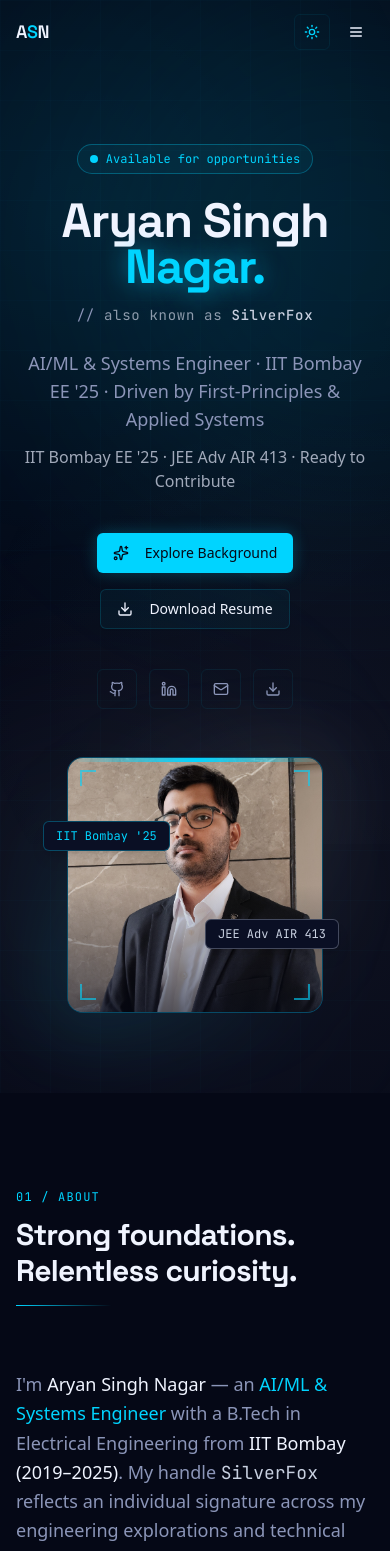
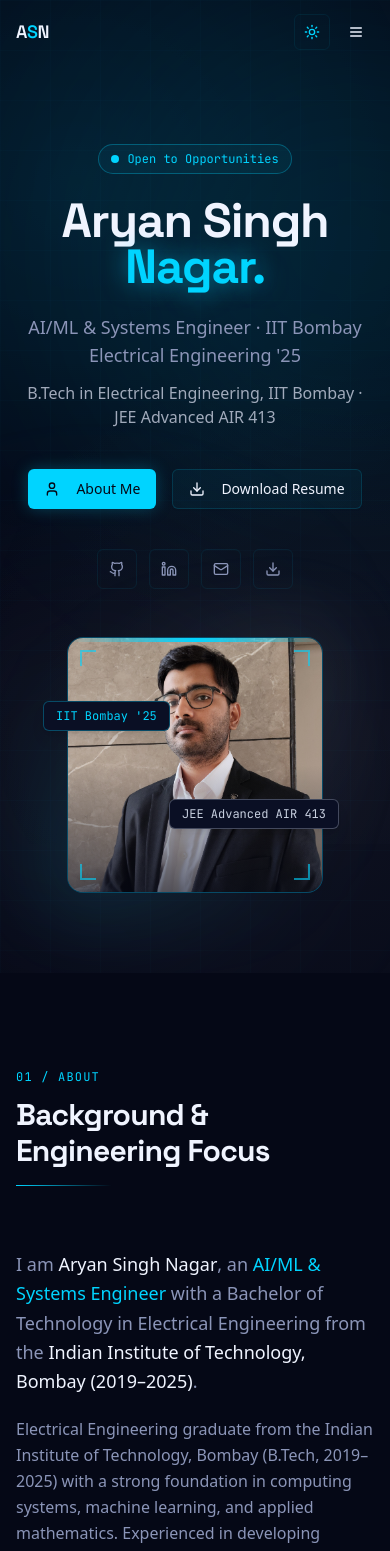
Before and after one commit to aryansinghnagar/aryansinghnagar.github.io, a Next.js app: page / in a window 390 px wide. Shown: the top 1551 px of the page. Built offline with nearby package versions, Linux system fonts and the light colour scheme.

Commit message:
style: enforce strictly professional phrasing, remove informal handles and jargon

```diff
--- a/src/app/layout.tsx
+++ b/src/app/layout.tsx
@@ -25,21 +25,21 @@ const jetbrainsMono = JetBrains_Mono({
 });
 
 export const metadata: Metadata = {
-  title: "Aryan Singh Nagar — AI/ML & Systems Engineer",
+  title: "Aryan Singh Nagar — AI/ML & Systems Engineer | IIT Bombay '25",
   description:
-    "IIT Bombay EE '25 graduate (JEE Adv AIR 413) engineering agentic LLM infrastructure, low-latency computer vision, and privacy-preserving systems. Shipped multimodal ML pipelines (35+ FPS), microservices (1,000+ QPS), and post-quantum protocols.",
+    "Portfolio of Aryan Singh Nagar — Electrical Engineering graduate from IIT Bombay ('25, JEE Advanced AIR 413). Specializing in AI/ML, computing systems, and software engineering with strong analytical foundations.",
   keywords: [
     "Aryan Singh Nagar",
-    "SilverFox",
     "AI/ML Engineer",
     "Systems Engineer",
-    "Agentic AI",
-    "LLM Engineer",
+    "IIT Bombay",
+    "Machine Learning",
+    "Software Engineer",
     "Computer Vision",
-    "Post-Quantum Cryptography",
-    "IIT Bombay",
-    "Software Engineer",
-    "Portfolio",
+    "Electrical Engineering",
+    "Python",
+    "C++",
+    "Rust",
   ],
   authors: [{ name: "Aryan Singh Nagar" }],
   creator: "Aryan Singh Nagar",
@@ -51,9 +51,9 @@ export const metadata: Metadata = {
     apple: "/logo.svg",
   },
   openGraph: {
-    title: "Aryan Singh Nagar — AI/ML & Systems Engineer",
+    title: "Aryan Singh Nagar — AI/ML & Systems Engineer | IIT Bombay '25",
     description:
-      "IIT Bombay '25 · JEE Adv AIR 413 · Agentic LLM Infrastructure · Low-Latency Vision · Systems Security",
+      "IIT Bombay '25 (B.Tech EE) · JEE Advanced AIR 413 · AI/ML & Systems Engineer",
     url: "https://aryansinghnagar.github.io",
     siteName: "Aryan Singh Nagar",
     type: "profile",
@@ -61,9 +61,9 @@ export const metadata: Metadata = {
   },
   twitter: {
     card: "summary_large_image",
-    title: "Aryan Singh Nagar — AI/ML & Systems Engineer",
+    title: "Aryan Singh Nagar — AI/ML & Systems Engineer | IIT Bombay '25",
     description:
-      "IIT Bombay '25 · JEE Adv AIR 413 · Agentic LLM Infrastructure · Low-Latency Vision · Systems Security",
+      "IIT Bombay '25 (B.Tech EE) · JEE Advanced AIR 413 · AI/ML & Systems Engineer",
   },
   robots: {
     index: true,
@@ -94,7 +94,6 @@ export default function RootLayout({
               "@context": "https://schema.org",
               "@type": "Person",
               name: "Aryan Singh Nagar",
-              alternateName: "SilverFox",
               jobTitle: "AI/ML & Systems Engineer",
               email: "auricwings13@gmail.com",
               url: "https://aryansinghnagar.github.io",
@@ -107,15 +106,15 @@ export default function RootLayout({
                 name: "Indian Institute of Technology, Bombay",
               },
               knowsAbout: [
-                "Generative AI",
-                "Large Language Models",
+                "Artificial Intelligence",
                 "Machine Learning",
                 "Computer Vision",
+                "Systems Engineering",
                 "Python",
-                "TensorFlow",
-                "Full-Stack Development",
-                "NLP",
-                "Deep Learning",
+                "C++",
+                "Rust",
+                "Data Structures and Algorithms",
+                "Software Engineering",
               ],
             }),
           }}
--- a/src/app/page.tsx
+++ b/src/app/page.tsx
@@ -1,5 +1,5 @@
 import { Navbar } from '@/components/navbar';
-import { Hero } from '@/components/sections/hero';
+import { Intro } from '@/components/sections/intro';
 import { About } from '@/components/sections/about';
 import { Skills } from '@/components/sections/skills';
 import { Education } from '@/components/sections/education';
@@ -17,7 +17,7 @@ export default function Home() {
       <div className="relative z-10 flex flex-col flex-1">
         <Navbar />
         <main className="flex-1">
-          <Hero />
+          <Intro />
           <About />
           <Skills />
           <Education />
--- a/src/components/footer.tsx
+++ b/src/components/footer.tsx
@@ -1,6 +1,6 @@
 'use client';
 
-import { Github, Linkedin, Mail, Download, Heart } from 'lucide-react';
+import { Github, Linkedin, Mail, Download } from 'lucide-react';
 import { profile, socials, navItems } from '@/lib/portfolio-data';
 
 const socialIcons = {
@@ -26,7 +26,7 @@ export function Footer() {
               Aryan Singh <span className="text-neon">Nagar</span>
             </div>
             <div className="font-mono text-xs text-muted-foreground mb-3">
-              {"// "}also known as <span className="text-platinum">SilverFox</span>
+              B.Tech, Electrical Engineering · IIT Bombay &apos;25
             </div>
             <p className="text-sm text-muted-foreground max-w-xs">
               {profile.tagline}
@@ -36,7 +36,7 @@ export function Footer() {
           {/* Nav */}
           <div>
             <div className="font-mono text-xs text-neon uppercase tracking-widest mb-4">
-              Navigate
+              Navigation
             </div>
             <ul className="grid grid-cols-2 gap-2">
               {navItems.map((item) => (
@@ -88,11 +88,10 @@ export function Footer() {
         {/* Bottom bar */}
         <div className="mt-10 pt-6 border-t border-border/30 flex flex-col sm:flex-row items-center justify-between gap-3">
           <p className="text-xs text-muted-foreground font-mono">
-            © {year} Aryan Singh Nagar. Built with Next.js, Tailwind &amp; Framer Motion.
+            © {year} Aryan Singh Nagar. All rights reserved.
           </p>
-          <p className="text-xs text-muted-foreground font-mono flex items-center gap-1.5">
-            Designed in dark neon blue &amp; platinum
-            <Heart className="h-3 w-3 text-neon fill-neon" />
+          <p className="text-xs text-muted-foreground font-mono">
+            Indian Institute of Technology, Bombay · Electrical Engineering (2019–2025)
           </p>
         </div>
       </div>
--- a/src/components/navbar.tsx
+++ b/src/components/navbar.tsx
@@ -33,14 +33,14 @@ export function Navbar() {
         <div className="flex h-16 items-center justify-between">
           {/* Logo */}
           <a
-            href="#hero"
+            href="#intro"
             className="group flex items-center gap-2 font-display font-semibold"
           >
             <span className="text-lg tracking-tight">
               A<span className="text-neon">S</span>N
             </span>
             <span className="hidden sm:inline text-xs font-mono text-muted-foreground group-hover:text-platinum transition-colors">
-              /SilverFox
+              · IIT Bombay
             </span>
           </a>
 
--- a/src/components/sections/about.tsx
+++ b/src/components/sections/about.tsx
@@ -19,7 +19,7 @@ export function About() {
         >
           <p className="font-mono text-xs text-neon tracking-widest mb-3">01 / ABOUT</p>
           <h2 className="font-display text-3xl sm:text-4xl lg:text-5xl font-bold tracking-tight">
-            Strong foundations. Relentless curiosity.
+            Background &amp; Engineering Focus
           </h2>
           <div className="mt-4 h-px w-24 bg-gradient-to-r from-neon to-transparent" />
         </motion.div>
@@ -34,11 +34,9 @@ export function About() {
             className="lg:col-span-7 space-y-5"
           >
             <p className="text-lg text-muted-foreground leading-relaxed">
-              I&apos;m <span className="text-foreground font-medium">Aryan Singh Nagar</span> — an{' '}
-              <span className="text-neon font-medium">AI/ML &amp; Systems Engineer</span> with a B.Tech in Electrical Engineering from{' '}
-              <span className="text-foreground font-medium">IIT Bombay (2019–2025)</span>. My handle{' '}
-              <span className="text-platinum font-mono">SilverFox</span> reflects an individual signature
-              across my engineering explorations and technical deep dives.
+              I am <span className="text-foreground font-medium">Aryan Singh Nagar</span>, an{' '}
+              <span className="text-neon font-medium">AI/ML &amp; Systems Engineer</span> with a Bachelor of Technology in Electrical Engineering from the{' '}
+              <span className="text-foreground font-medium">Indian Institute of Technology, Bombay (2019–2025)</span>.
             </p>
 
             <p className="text-muted-foreground leading-relaxed">
@@ -46,11 +44,11 @@ export function About() {
             </p>
 
             <p className="text-muted-foreground leading-relaxed">
-              My technical work centers on understanding core systems from first principles. Through self-directed exploratory prototyping and hands-on experiments, I investigate <span className="text-foreground">agentic LLM orchestration &amp; prompt architectures</span>, <span className="text-foreground">low-latency computer vision pipelines</span>, <span className="text-foreground">systems programming &amp; concurrency</span>, and <span className="text-foreground">applied cryptographic protocols</span>. Rather than treating frameworks as black boxes, I focus on understanding underlying abstractions, profiling performance bottlenecks, and writing clean, maintainable code.
+              My technical work centers on understanding computing systems from first principles. Through rigorous exploratory implementations, I investigate <span className="text-foreground">machine learning architectures &amp; prompt design</span>, <span className="text-foreground">low-latency computer vision</span>, <span className="text-foreground">systems programming &amp; concurrency</span>, and <span className="text-foreground">applied cryptography</span>. Rather than treating high-level frameworks as black boxes, I focus on understanding underlying abstractions, analyzing computational complexity, and writing clean, reliable, and maintainable software.
             </p>
 
             <p className="text-muted-foreground leading-relaxed">
-              As a 2025 graduate with a rigorous analytical pedigree, I bring high agency, fast learning velocity, and genuine enthusiasm for tackling steep engineering challenges. I am eager to contribute this foundational strength, curiosity, and disciplined execution to high-caliber engineering teams solving hard, impactful problems.
+              With a strong analytical and quantitative foundation from IIT Bombay, I combine rapid technical comprehension with disciplined execution. I am seeking full-time opportunities where I can contribute to core engineering initiatives, collaborate with experienced engineering teams, and deliver reliable, high-performance software.
             </p>
 
             {/* Pull quote */}
@@ -66,7 +64,7 @@ export function About() {
               <FactRow icon={MapPin} label="Location" value={profile.location} />
               <FactRow icon={Mail} label="Email" value={profile.email} />
               <FactRow icon={Phone} label="Phone" value={profile.phone} />
-              <FactRow icon={GraduationCap} label="Education" value="IIT Bombay EE '25" />
+              <FactRow icon={GraduationCap} label="Education" value="IIT Bombay (B.Tech EE '25)" />
             </div>
           </motion.div>
 
--- a/src/components/sections/education.tsx
+++ b/src/components/sections/education.tsx
@@ -18,7 +18,7 @@ export function Education() {
         >
           <p className="font-mono text-xs text-neon tracking-widest mb-3">03 / EDUCATION</p>
           <h2 className="font-display text-3xl sm:text-4xl lg:text-5xl font-bold tracking-tight">
-            Foundations &amp; credentials.
+            Education &amp; Academic Credentials
           </h2>
           <div className="mt-4 h-px w-24 bg-gradient-to-r from-neon to-transparent" />
         </motion.div>
@@ -105,7 +105,7 @@ export function Education() {
           <div>
             <h3 className="font-display text-lg font-semibold text-platinum flex items-center gap-2 mb-4">
               <Trophy className="h-5 w-5 text-neon" />
-              Achievements
+              Honors &amp; Awards
             </h3>
             <div className="space-y-3">
               {achievements.map((ach, i) => (
--- a/src/components/sections/hero.tsx
+++ b/src/components/sections/intro.tsx
@@ -1,7 +1,7 @@
 'use client';
 
 import { motion } from 'framer-motion';
-import { ArrowDown, Download, Github, Linkedin, Mail, Sparkles } from 'lucide-react';
+import { ArrowDown, Download, Github, Linkedin, Mail, User } from 'lucide-react';
 import { Button } from '@/components/ui/button';
 import Image from 'next/image';
 import { profile, socials } from '@/lib/portfolio-data';
@@ -13,10 +13,10 @@ const socialIcons = {
   file: Download,
 };
 
-export function Hero() {
+export function Intro() {
   return (
     <section
-      id="hero"
+      id="intro"
       className="relative min-h-screen flex items-center justify-center overflow-hidden pt-16"
     >
       {/* Background layers */}
@@ -42,7 +42,7 @@ export function Hero() {
                 <span className="animate-ping absolute inline-flex h-full w-full rounded-full bg-neon opacity-75" />
                 <span className="relative inline-flex rounded-full h-2 w-2 bg-neon" />
               </span>
-              Available for opportunities
+              Open to Opportunities
             </motion.div>
 
             <motion.h1
@@ -58,17 +58,7 @@ export function Hero() {
             <motion.p
               initial={{ opacity: 0, y: 20 }}
               animate={{ opacity: 1, y: 0 }}
-              transition={{ duration: 0.6, delay: 0.3 }}
-              className="mt-4 font-mono text-sm sm:text-base text-platinum/70 tracking-wider"
-            >
-              <span className="text-muted-foreground">{"//"}</span> also known as{' '}
-              <span className="text-platinum font-medium">{profile.handle}</span>
-            </motion.p>
-
-            <motion.p
-              initial={{ opacity: 0, y: 20 }}
-              animate={{ opacity: 1, y: 0 }}
-              transition={{ duration: 0.7, delay: 0.4 }}
+              transition={{ duration: 0.7, delay: 0.3 }}
               className="mt-6 text-lg sm:text-xl text-muted-foreground max-w-2xl lg:mx-0 mx-auto"
             >
               {profile.tagline}
@@ -77,7 +67,7 @@ export function Hero() {
             <motion.p
               initial={{ opacity: 0, y: 20 }}
               animate={{ opacity: 1, y: 0 }}
-              transition={{ duration: 0.7, delay: 0.5 }}
+              transition={{ duration: 0.7, delay: 0.4 }}
               className="mt-3 text-base text-platinum/80 font-medium"
             >
               {profile.subTagline}
@@ -86,7 +76,7 @@ export function Hero() {
             <motion.div
               initial={{ opacity: 0, y: 20 }}
               animate={{ opacity: 1, y: 0 }}
-              transition={{ duration: 0.7, delay: 0.6 }}
+              transition={{ duration: 0.7, delay: 0.5 }}
               className="mt-10 flex flex-wrap gap-4 justify-center lg:justify-start"
             >
               <Button
@@ -95,8 +85,8 @@ export function Hero() {
                 className="bg-neon text-background hover:bg-neon/90 font-medium glow-neon-soft"
               >
                 <a href="#about">
-                  <Sparkles className="h-4 w-4 mr-2" />
-                  Explore Background
+                  <User className="h-4 w-4 mr-2" />
+                  About Me
                 </a>
               </Button>
               <Button
@@ -155,7 +145,7 @@ export function Hero() {
 
                 <Image
                   src={profile.headshot}
-                  alt="Aryan Singh Nagar — headshot"
+                  alt="Aryan Singh Nagar"
                   fill
                   priority
                   sizes="(max-width: 640px) 256px, (max-width: 1024px) 320px, 384px"
@@ -187,7 +177,7 @@ export function Hero() {
                 transition={{ duration: 0.6, delay: 1.0 }}
                 className="absolute -right-4 bottom-1/4 px-3 py-1.5 rounded-md bg-card border border-platinum/30 text-xs font-mono text-platinum shadow-lg"
               >
-                JEE Adv AIR 413
+                JEE Advanced AIR 413
               </motion.div>
             </div>
           </motion.div>
@@ -200,7 +190,7 @@ export function Hero() {
           transition={{ duration: 0.6, delay: 1.2 }}
           className="absolute bottom-8 left-1/2 -translate-x-1/2 hidden sm:flex flex-col items-center gap-2"
         >
-          <span className="text-xs font-mono text-muted-foreground tracking-widest">SCROLL</span>
+          <span className="text-xs font-mono text-muted-foreground tracking-widest">EXPLORE</span>
           <motion.div
             animate={{ y: [0, 6, 0] }}
             transition={{ duration: 1.5, repeat: Infinity, ease: 'easeInOut' }}
--- a/src/lib/portfolio-data.ts
+++ b/src/lib/portfolio-data.ts
@@ -5,9 +5,8 @@
 
 export const profile = {
   name: "Aryan Singh Nagar",
-  handle: "SilverFox",
-  tagline: "AI/ML & Systems Engineer · IIT Bombay EE '25 · Driven by First-Principles & Applied Systems",
-  subTagline: "IIT Bombay EE '25 · JEE Adv AIR 413 · Ready to Contribute",
+  tagline: "AI/ML & Systems Engineer · IIT Bombay Electrical Engineering '25",
+  subTagline: "B.Tech in Electrical Engineering, IIT Bombay · JEE Advanced AIR 413",
   location: "India (Open to Relocation)",
   email: "auricwings13@gmail.com",
   phone: "+91 782-775-6669",
@@ -16,9 +15,9 @@ export const profile = {
   linkedin: "https://www.linkedin.com/in/aryan-singh-nagar-414675263",
   github: "https://github.com/aryansinghnagar",
   summary:
-    "IIT Bombay Electrical Engineering graduate (B.Tech, 2019–2025) with strong foundations in computing systems, machine learning, and applied mathematics. Passionate about exploring complex engineering problems from first principles—diving deep into AI/ML pipelines, low-latency systems, and privacy-preserving architectures through hands-on exploratory prototyping. Driven by curiosity, rapid learning velocity, and a disciplined commitment to building resilient software.",
+    "Electrical Engineering graduate from the Indian Institute of Technology, Bombay (B.Tech, 2019–2025) with a strong foundation in computing systems, machine learning, and applied mathematics. Experienced in developing exploratory implementations across AI/ML pipelines, low-latency computing, and systems software. Demonstrates high analytical rigor, rapid technical comprehension, and a disciplined approach to building reliable, high-performance software.",
   philosophy:
-    "I believe high-impact engineering begins with deep foundational curiosity. Whether experimenting with emerging ML architectures, exploring systems internals, or dissecting distributed protocols, I approach technical problems from first principles—optimizing for correctness, clarity, and continuous learning.",
+    "I approach engineering challenges through first-principles analysis and disciplined implementation. Grounded in a strong mathematical and systems foundation, I focus on understanding core abstractions, optimizing efficiency, and writing clean, maintainable code.",
 };
 
 export const socials = [
@@ -33,15 +32,15 @@ export const socials = [
 ];
 
 export const stats = [
-  { value: "AIR 413", label: "JEE Advanced 2019", context: "Top ~0.3% of 150k candidates nationwide" },
-  { value: "AIR 262", label: "JEE Mains 2019", context: "Top ~0.05% of candidates nationwide" },
-  { value: "IIT Bombay", label: "Electrical Engineering '25", context: "B.Tech with rigorous systems & ML coursework" },
-  { value: "NTSE Scholar", label: "National Talent Search", context: "NCERT national merit fellowship" },
+  { value: "AIR 413", label: "JEE Advanced 2019", context: "All India Rank · Top ~0.3% of 150,000 candidates" },
+  { value: "AIR 262", label: "JEE Main 2019", context: "All India Rank · Top ~0.05% of 1.1M candidates" },
+  { value: "IIT Bombay", label: "B.Tech, Electrical Engineering", context: "Class of 2025 · Rigorous coursework in systems & ML" },
+  { value: "NTSE Scholar", label: "National Talent Search", context: "NCERT prestigious national merit fellowship" },
 ];
 
 export const skills = [
   {
-    category: "Languages & Core Systems",
+    category: "Programming Languages & Core Systems",
     items: [
       "Python",
       "C++",
@@ -54,14 +53,14 @@ export const skills = [
       "Node.js",
       "Docker",
       "Git",
-      "Linux (Debian/Mint)",
+      "Linux (Debian/Ubuntu)",
       "Bash / POSIX Shell",
       "SQL",
       "Tailwind CSS",
     ],
   },
   {
-    category: "ML & Computer Vision",
+    category: "Machine Learning & Computer Vision",
     items: [
       "PyTorch",
       "TensorFlow",
@@ -76,28 +75,28 @@ export const skills = [
     ],
   },
   {
-    category: "AI Systems & Infrastructure",
+    category: "AI Systems & Data Engineering",
     items: [
-      "LLM Workflows & Prompt Engineering",
+      "LLM Integration & Prompt Engineering",
       "Retrieval-Augmented Generation (RAG)",
       "Vector Databases (ChromaDB)",
-      "AST Parsing & Tree-sitter",
+      "Abstract Syntax Tree (AST) Parsing",
       "Data Pipelines & ETL",
-      "Web Scraping",
+      "Web Data Extraction",
       "Pydantic V2",
       "FastAPI Microservices",
-      "REST APIs & Webhooks",
+      "RESTful APIs & Webhooks",
       "XGBoost",
     ],
   },
   {
-    category: "Foundations & Security",
+    category: "Core Computer Science & Systems Security",
     items: [
       "Data Structures & Algorithms",
       "System Design Principles",
       "Concurrency & Multithreading",
       "Applied Cryptography",
-      "Linux Systems & Shell Internals",
+      "Linux Systems Programming",
       "Object-Oriented Design",
       "Computer Networks",
       "Post-Quantum Cryptography Primitives",
@@ -148,23 +147,23 @@ export interface Education {
 
 export const education: Education[] = [
   {
-    degree: "B.Tech, Electrical Engineering",
+    degree: "Bachelor of Technology (B.Tech), Electrical Engineering",
     institution: "Indian Institute of Technology, Bombay",
     period: "2019 — 2025",
     details:
-      "Core Coursework: Programming, Data Science, Machine Learning, Web Development, System Security, Probability, Statistics, Cryptography, Neuromorphic Engineering, Technical Communication.",
+      "Core Coursework: Computer Programming, Data Science, Machine Learning, Web Development, Systems Security, Probability & Random Processes, Linear Algebra, Applied Cryptography, Neuromorphic Engineering, Technical Communication.",
   },
   {
-    degree: "AISSCE — Class XII",
+    degree: "All India Senior School Certificate Examination (Class XII)",
     institution: "Modern Delhi Public School",
     period: "2019",
-    score: "93%",
+    score: "93.0%",
   },
   {
-    degree: "AISSE — Class X",
+    degree: "Secondary School Examination (Class X)",
     institution: "Modern Delhi Public School",
     period: "2017",
-    score: "CGPA 10 / 10",
+    score: "CGPA 10.0 / 10.0",
   },
 ];
 
@@ -177,16 +176,15 @@ export interface Certification {
 
 export const certifications: Certification[] = [
   {
-    title: "ML / AI Specialization",
+    title: "Machine Learning / AI Specialization",
     issuer: "DeepLearning.AI",
     year: "2025",
     topics: [
-      "Supervised ML",
-      "Unsupervised ML",
+      "Supervised Machine Learning",
+      "Unsupervised Learning",
       "Deep Learning",
-      "Computer Vision",
-      "CNN",
-      "RNN",
+      "Convolutional Neural Networks",
+      "Recurrent Neural Networks",
       "Recommender Systems",
       "Collaborative Filtering",
       "Anomaly Detection",
@@ -197,21 +195,30 @@ export const certifications: Certification[] = [
     issuer: "IBM",
     year: "2025",
     topics: [
-      "Web Scraping",
+      "Data Analysis & Visualization",
       "Data Wrangling",
       "Feature Engineering",
-      "Interactive Visualization",
       "Predictive Analytics",
-      "AI-assisted Data Science",
-      "REST APIs",
+      "Machine Learning with Python",
+      "RESTful APIs",
+      "SQL & Relational Databases",
     ],
   },
 ];
 
 export const achievements = [
-  { title: "AIR 413 — JEE Advanced 2019", context: "Top ~0.3% of ~150,000 candidates" },
-  { title: "AIR 262 — JEE Mains 2019", context: "Top ~0.05% of candidates nationwide" },
-  { title: "NTSE Scholar — 2017", context: "National Talent Search Examination, NCERT" },
+  {
+    title: "All India Rank 413 — JEE Advanced 2019",
+    context: "Top ~0.3% among approximately 150,000 qualified candidates nationwide",
+  },
+  {
+    title: "All India Rank 262 — JEE Main 2019",
+    context: "Top ~0.05% among approximately 1.1 million candidates nationwide",
+  },
+  {
+    title: "National Talent Search (NTSE) Scholar — 2017",
+    context: "National-level merit scholarship awarded by NCERT, Government of India",
+  },
   {
     title: "Rank 1 — Aryabhatta Inter-School Mathematics Competition",
     context: "National Capital Region, 2015",
```
Also changed, not shown: src/components/sections/contact.tsx (+5 -5 lines), src/components/sections/skills.tsx (+5 -5 lines), 1 other file (tests, documents, lock files or other folders).
